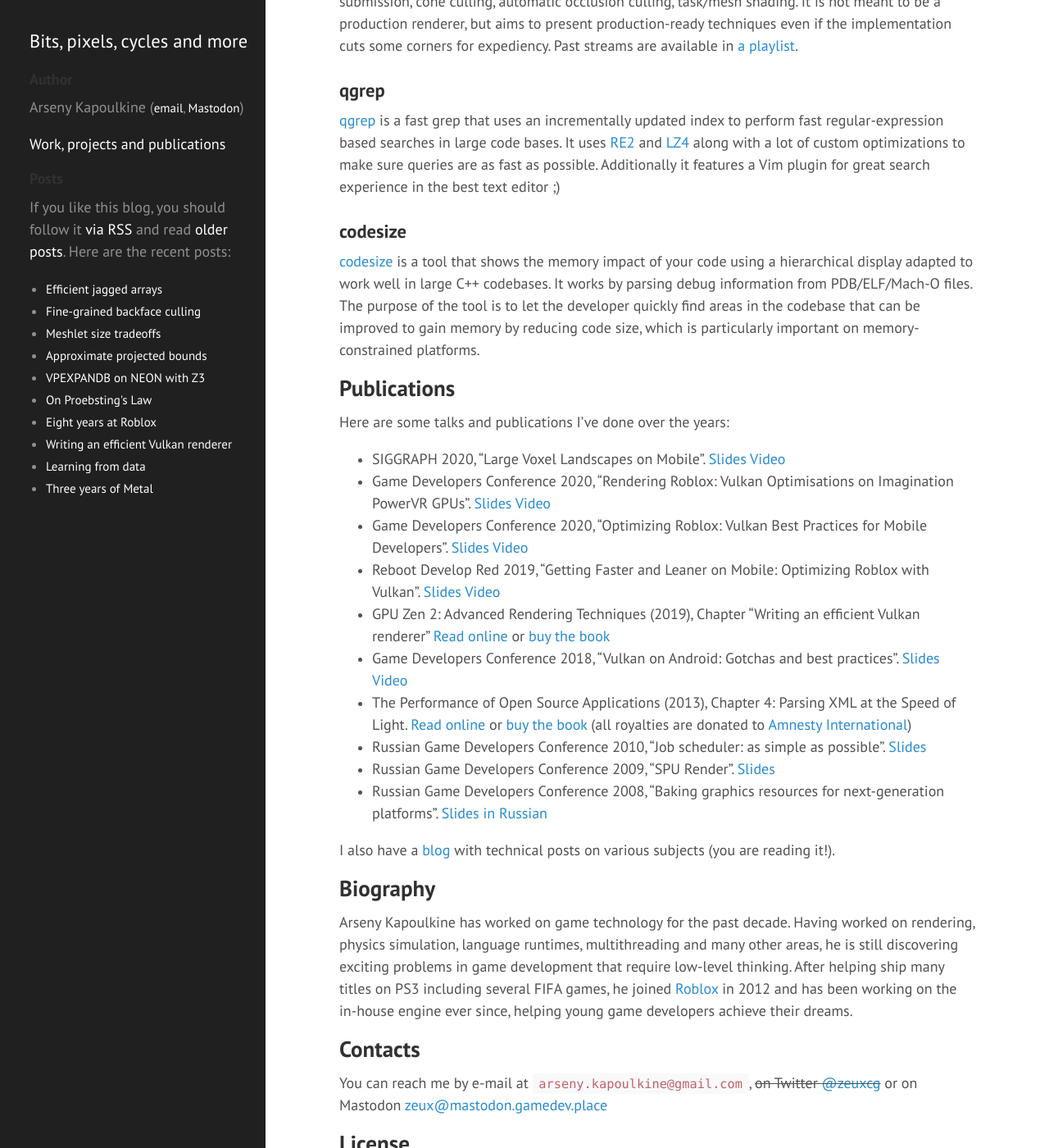
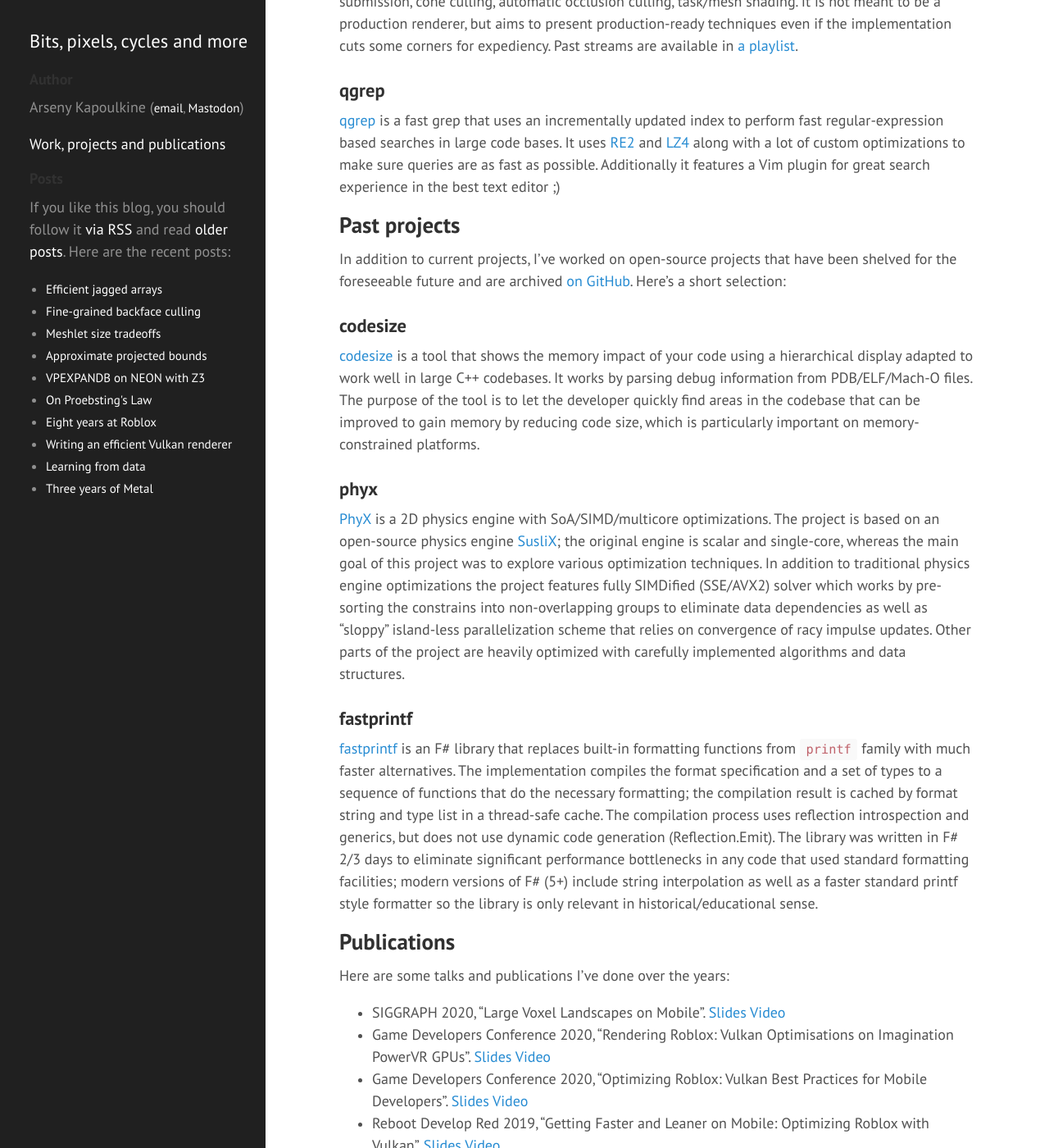
Before and after one commit to zeux/zeux.github.io, a Jekyll site: the page built from about.md, in a window 1280 px wide and 1400 px high, scrolled down 1270 px. Shown: the whole window at 82% size. Built offline with Jekyll 4.4.1, drawn with Linux system fonts in a browser that asks for light colours.

Commit message:
Expand project list by splitting it into current/past projects.

```diff
--- a/about.md
+++ b/about.md
@@ -48,9 +48,22 @@ I'm also working on a wide variety of open-source projects, most of which are ho
 
 [qgrep](https://github.com/zeux/qgrep) is a fast grep that uses an incrementally updated index to perform fast regular-expression based searches in large code bases. It uses [RE2](https://github.com/google/re2) and [LZ4](https://github.com/lz4/lz4) along with a lot of custom optimizations to make sure queries are as fast as possible. Additionally it features a Vim plugin for great search experience in the best text editor ;)
 
+## Past projects
+
+In addition to current projects, I've worked on open-source projects that have been shelved for the foreseeable future and are archived [on GitHub](https://github.com/zeux?tab=repositories&type=archived). Here's a short selection:
+
 ### codesize
 
 [codesize](https://github.com/zeux/codesize) is a tool that shows the memory impact of your code using a hierarchical display adapted to work well in large C++ codebases. It works by parsing debug information from PDB/ELF/Mach-O files. The purpose of the tool is to let the developer quickly find areas in the codebase that can be improved to gain memory by reducing code size, which is particularly important on memory-constrained platforms.
+
+### phyx
+
+[PhyX](https://github.com/zeux/phyx) is a 2D physics engine with SoA/SIMD/multicore optimizations. The project is based on an open-source physics engine [SusliX](https://github.com/MrSmile/SusliX-Lite); the original engine is scalar and single-core, whereas the main goal of this project was to explore various optimization techniques. In addition to traditional physics engine optimizations the project features fully SIMDified (SSE/AVX2) solver which works by pre-sorting the constrains into non-overlapping groups to eliminate data dependencies as well as "sloppy" island-less parallelization scheme that relies on convergence of racy impulse updates. Other parts of the project are heavily optimized with carefully implemented algorithms and data structures.
+
+### fastprintf
+
+[fastprintf](https://github.com/zeux/fastprintf) is an F# library that replaces built-in formatting functions from `printf` family with much faster alternatives. The implementation compiles the format specification and a set of types to a sequence of
+functions that do the necessary formatting; the compilation result is cached by format string and type list in a thread-safe cache. The compilation process uses reflection introspection and generics, but does not use dynamic code generation (Reflection.Emit). The library was written in F# 2/3 days to eliminate significant performance bottlenecks in any code that used standard formatting facilities; modern versions of F# (5+) include string interpolation as well as a faster standard printf style formatter so the library is only relevant in historical/educational sense.
 
 ## Publications
 
```
